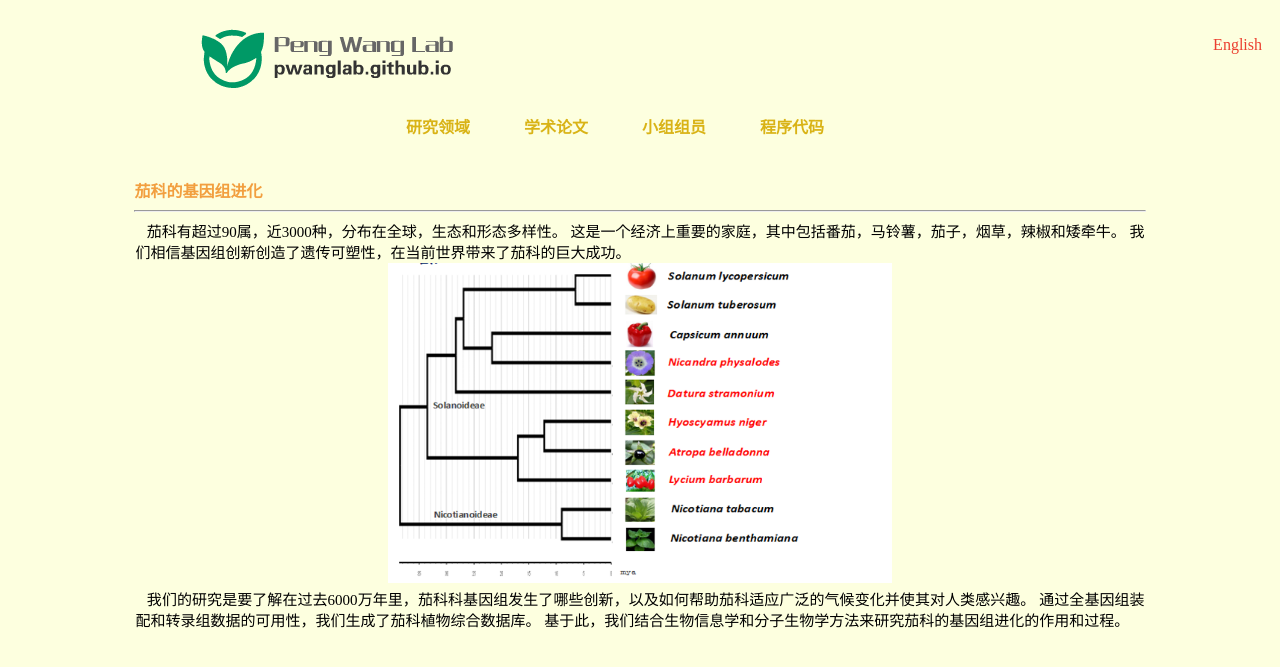
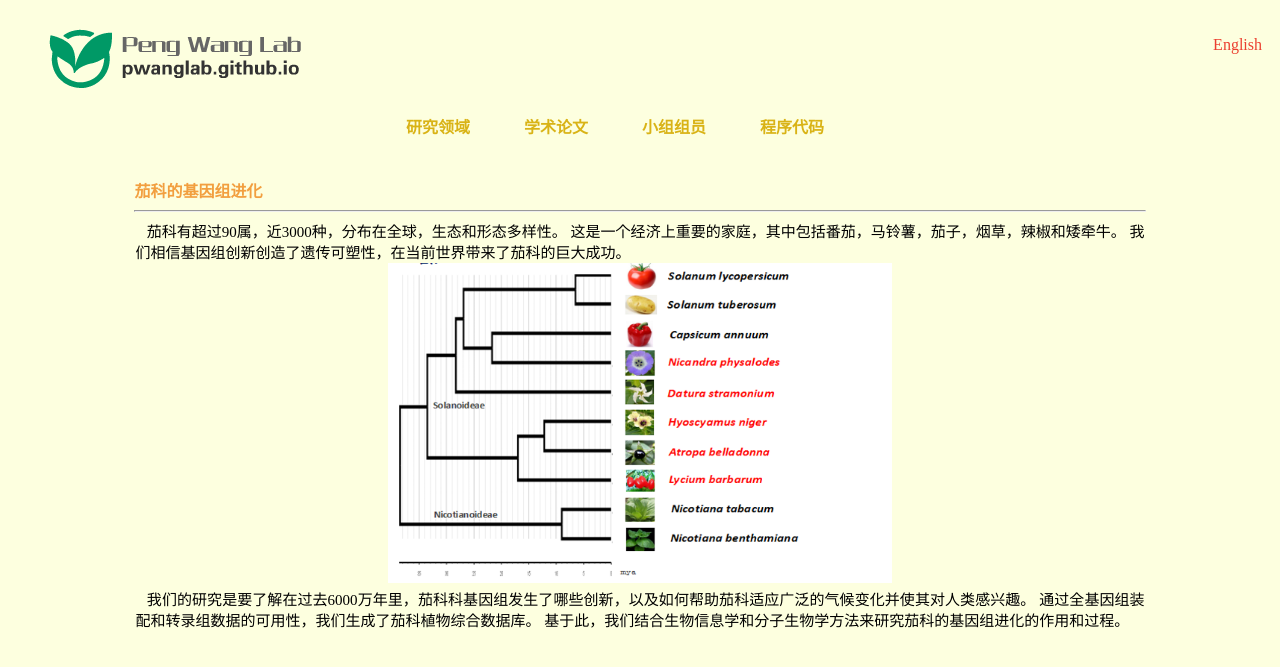
Before and after one commit to pwanglab/pwanglab.github.io, a plain HTML site: page research/research_telecn.html in a window 1280 px wide. Shown: the top 667 px of the page. Drawn offline with Linux system fonts and the light colour scheme.

Commit message:
Add files via upload

```diff
--- a/research/research_telecn.html
+++ b/research/research_telecn.html
@@ -5,7 +5,7 @@
 <body style="background:#FDFFDF; height:100vh;">
 	<div style="margin: 0 auto;weight:wrap;">
 		<br/>
-		<a href="..\home_telecn.html" style="height:10%;margin-left:15%;"><img src="../logo.png"></img></a>
+		<a href="..\home_telecn.html" style="height:10%;margin-left:3%;"><img src="..\logo.png"></img></a>
 		<a href=".\research_tele.html"style="float:right;margin-top:10px;margin-right:10px;text-decoration:none;color:#eb3f2f;font-family:MV boli;">English</a>
 		<nav style="margin: 0 auto; width: wrap; text-align: center;margin-top:20px;">
 			<ul style="padding: 0px; list-style: none; font-weight: bold; margin: auto; margin-bottom: 20px;">
```
Also changed, not shown: research/research_tele.html (+1 -1 lines).
